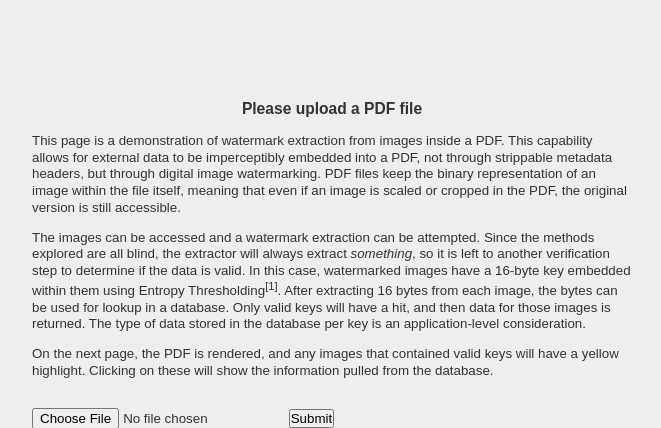
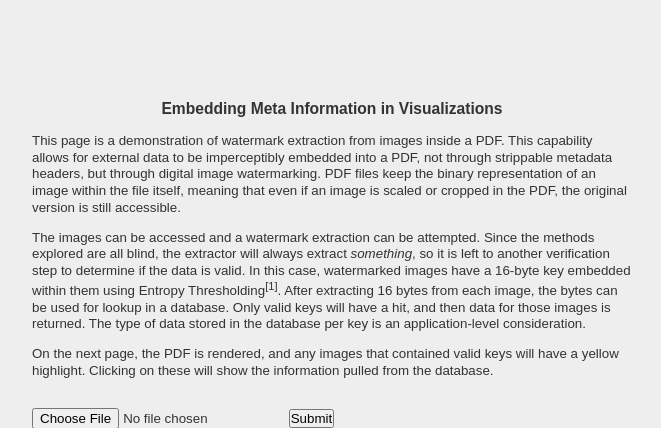
Before and after one commit to ahota/pdf-reader, a Flask app: page / in a window 1280 px wide. Shown: the top 428 px of the page, without its empty margins (308-969 px from the left). Run offline with Flask 2, Linux system fonts and the light colour scheme; some libraries are stand-ins or nearby versions.

Commit message:
old change, edited title of page

```diff
--- a/server/templates/index.html
+++ b/server/templates/index.html
@@ -3,10 +3,11 @@
     <head>
         <script src="https://ajax.googleapis.com/ajax/libs/jquery/3.1.1/jquery.min.js"></script>
         <link rel="stylesheet" type="text/css" href="/css/style.css">
+        <title>Embedding Meta Information in Visualizations</title>
     </head>
     <body>
         <div id="pdf-form">
-            <h3>Please upload a PDF file</h3>
+            <h3>Embedding Meta Information in Visualizations</h3>
             <br>
             <p>
             This page is a demonstration of watermark extraction from images inside a PDF.
```
